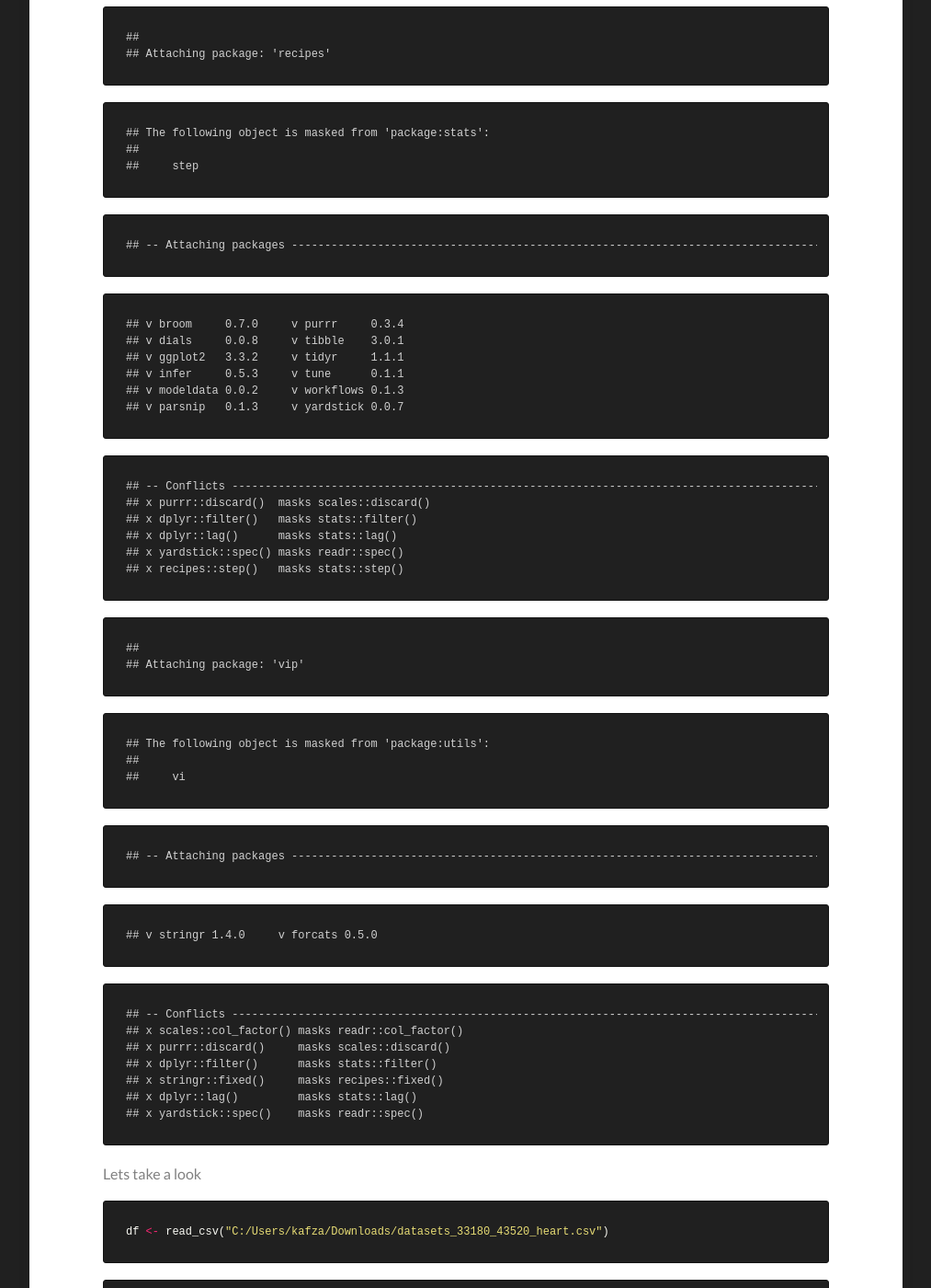
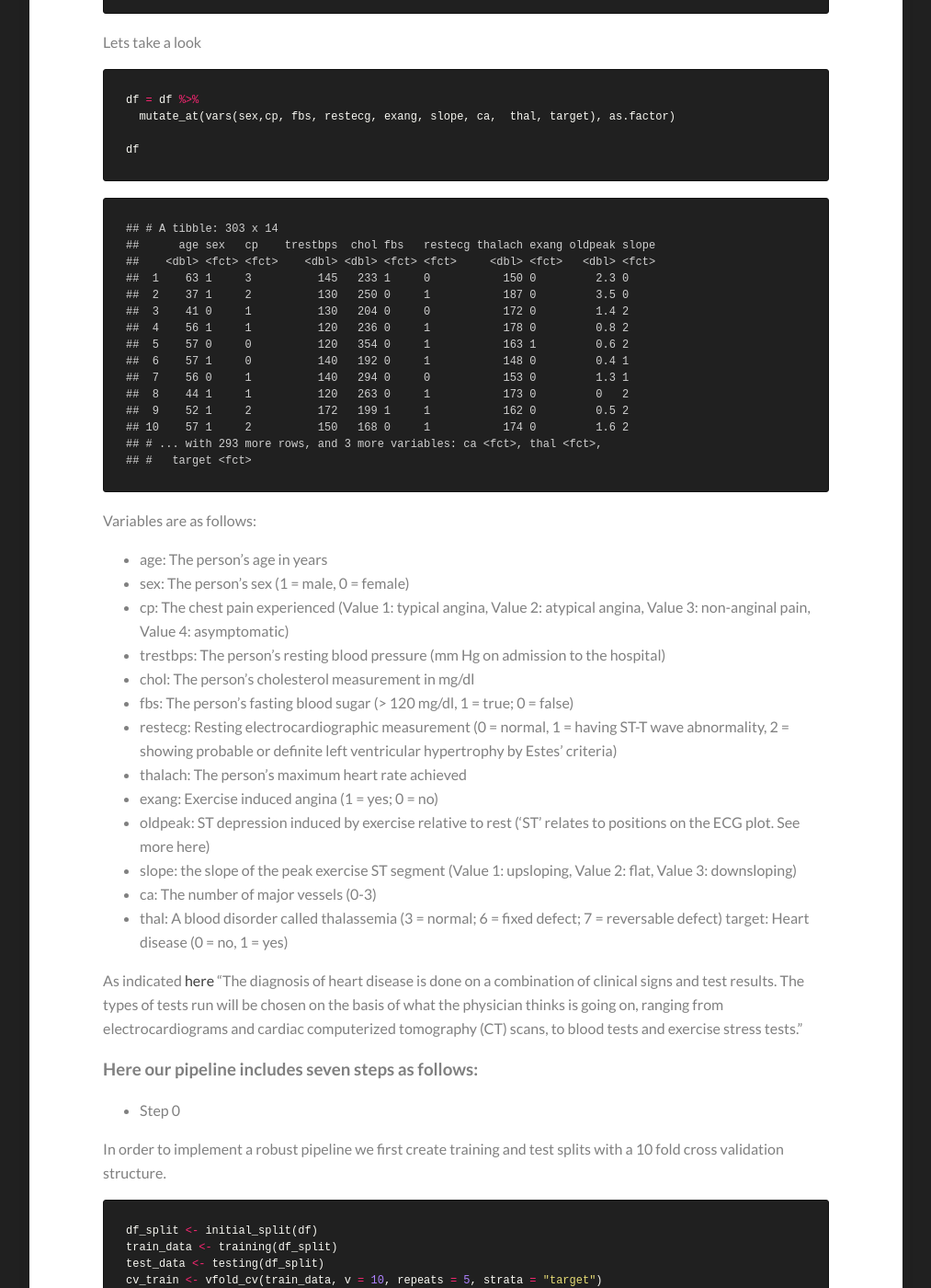
Before and after one commit to Kam10p/kam10p.github.io, a Jekyll site: the page built from _posts/2020-9-14-XAI_Health_EX_R.md, in a window 1280 px wide and 1400 px high, scrolled down 1707 px. Shown: the whole window at 92% size, without its empty margins (133-1146 px from the left). Built offline with Jekyll 4.4.1, drawn with Linux system fonts in a browser that asks for light colours; some of the changed text lies outside the part shown.

Commit message:
Update 2020-9-14-XAI_Health_EX_R.md

````diff
--- a/_posts/2020-9-14-XAI_Health_EX_R.md
+++ b/_posts/2020-9-14-XAI_Health_EX_R.md
@@ -17,90 +17,6 @@ Here we use the Heart Disease UCI dataset from Kaggle including 13 features as w
 First, load the libraries and data
 
 
-
-```
-## Loading required package: dplyr
-```
-
-```
-##
-## Attaching package: 'dplyr'
-```
-
-```
-## The following objects are masked from 'package:stats':
-##
-##     filter, lag
-```
-
-```
-## The following objects are masked from 'package:base':
-##
-##     intersect, setdiff, setequal, union
-```
-
-```
-##
-## Attaching package: 'recipes'
-```
-
-```
-## The following object is masked from 'package:stats':
-##
-##     step
-```
-
-```
-## -- Attaching packages ------------------------------------------------------------------------------------------------- tidymodels 0.1.1 --
-```
-
-```
-## v broom     0.7.0     v purrr     0.3.4
-## v dials     0.0.8     v tibble    3.0.1
-## v ggplot2   3.3.2     v tidyr     1.1.1
-## v infer     0.5.3     v tune      0.1.1
-## v modeldata 0.0.2     v workflows 0.1.3
-## v parsnip   0.1.3     v yardstick 0.0.7
-```
-
-```
-## -- Conflicts ---------------------------------------------------------------------------------------------------- tidymodels_conflicts() --
-## x purrr::discard()  masks scales::discard()
-## x dplyr::filter()   masks stats::filter()
-## x dplyr::lag()      masks stats::lag()
-## x yardstick::spec() masks readr::spec()
-## x recipes::step()   masks stats::step()
-```
-
-```
-##
-## Attaching package: 'vip'
-```
-
-```
-## The following object is masked from 'package:utils':
-##
-##     vi
-```
-
-```
-## -- Attaching packages -------------------------------------------------------------------------------------------------- tidyverse 1.3.0 --
-```
-
-```
-## v stringr 1.4.0     v forcats 0.5.0
-```
-
-```
-## -- Conflicts ----------------------------------------------------------------------------------------------------- tidyverse_conflicts() --
-## x scales::col_factor() masks readr::col_factor()
-## x purrr::discard()     masks scales::discard()
-## x dplyr::filter()      masks stats::filter()
-## x stringr::fixed()     masks recipes::fixed()
-## x dplyr::lag()         masks stats::lag()
-## x yardstick::spec()    masks readr::spec()
-```
-Lets take a look
 
 ```r
 df <- read_csv("C:/Users/kafza/Downloads/datasets_33180_43520_heart.csv")
@@ -175,6 +92,7 @@ As indicated [here](https://www.kaggle.com/tentotheminus9/what-causes-heart-dise
 
 ### Here our pipeline includes seven steps as follows:
 +  Step 0
+
 In order to implement a robust pipeline we first create training and test splits with a 10 fold cross validation structure.
 
 
@@ -185,6 +103,7 @@ test_data <- testing(df_split)
 cv_train <- vfold_cv(train_data, v = 10, repeats = 5, strata = "target")
 ```
 +  Step 1
+
 Then we proceed with preprocessing using the recipe package including imputation of missing data, standardisation of numeric variables, and dummy coding of the categorical variables.
 
 
@@ -200,17 +119,9 @@ standardized <- ind_vars %>%
 ```
 
 +  Step 2
+
 The model development step will be implemented using the tidymodels package by setting the model, engine, and variable to be tuned in the cross-validation procedure. This starts with setting up the model:
 
-
-```r
-cores <- parallel::detectCores()
-cores
-```
-
-```
-## [1] 8
-```
 
 ```r
 rf_mod <-
@@ -236,6 +147,7 @@ rf_mod
 ```
 
 +  Step 3
+
 Development of the workflow and to implement the training step with the grid search function. Setting up the workflow:
 
 
@@ -289,6 +201,7 @@ rf_res <-
 ```
 
 +  Step 4
+
 Find the set of best performing hyperparameter using the performance metrics (collect metrics) and to select best models to fit to test data.
 
 
@@ -310,6 +223,7 @@ autoplot(rf_res)
 
 
 +  Step 5
+
 Fit the best performing model to the test data using the last fit function.
 
 
@@ -344,6 +258,7 @@ last_rf_fit %>%
 
 
 +  Step 6
+
 Interpretability analysis:
 First let's visualize a simplified tree
 
@@ -357,22 +272,22 @@ heat_tree(test_data, target_lab = 'target')
 ##   method         from
 ##   reorder.hclust gclus
 ```
-![](/images/unnamed-chunk-10-1.png) <!-- -->
+![](/images/unnamed-chunk-10-1.png)
+
 
 The VIP package provides model specific measure such feature importance based on class impurity for random forests
+
 ```r
 last_rf_fit %>%
   pluck(".workflow", 1) %>%
   pull_workflow_fit() %>%
   vip(num_features = 15)
 ```
-![](/images/unnamed-chunk-11-1.png)<!-- -->
+![](/images/unnamed-chunk-11-1.png)
 
 Another type of measures provided by the VIP package are model agnostic indices from permutation, ICE, or PDP, procedures. Permutation importance an index for interpreting a machine-learning model, which involves shuffling individual variables after a model has been fit and seeing the effect on accuracy.
 
 Let's take a look,
-
-
 
 
 ```r
@@ -383,4 +298,4 @@ vip(rfo, method = "permute", metric = "auc", pred_wrapper = pfun,
    target = "target", reference_class = 0)
 ```
 
-![](/images/unnamed-chunk-12-1.png)<!-- -->
+![](/images/unnamed-chunk-12-1.png)
````
Also changed, not shown: other parts of _posts/2020-9-14-XAI_Health_EX_R.md (+1 -0 lines).
